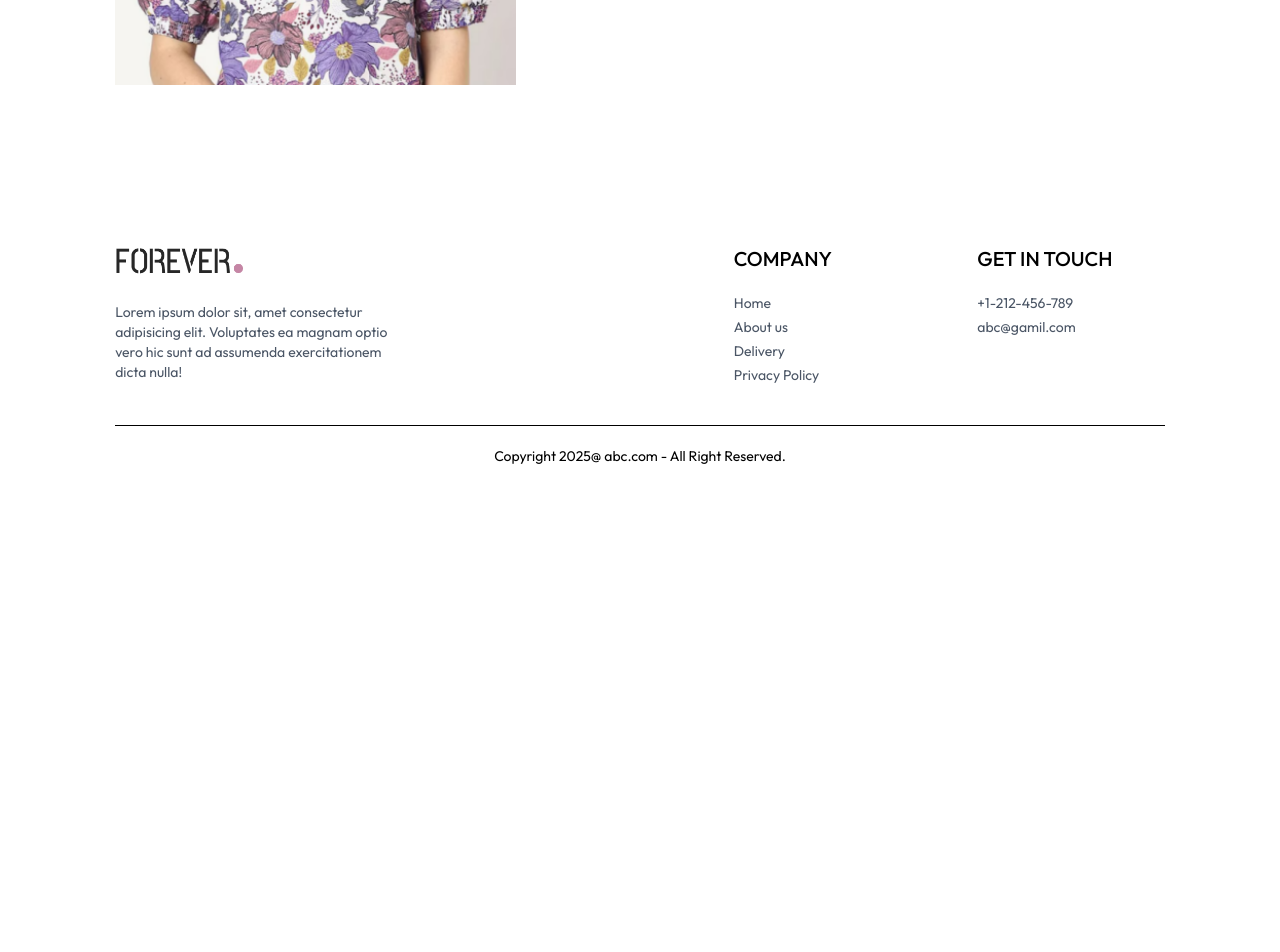
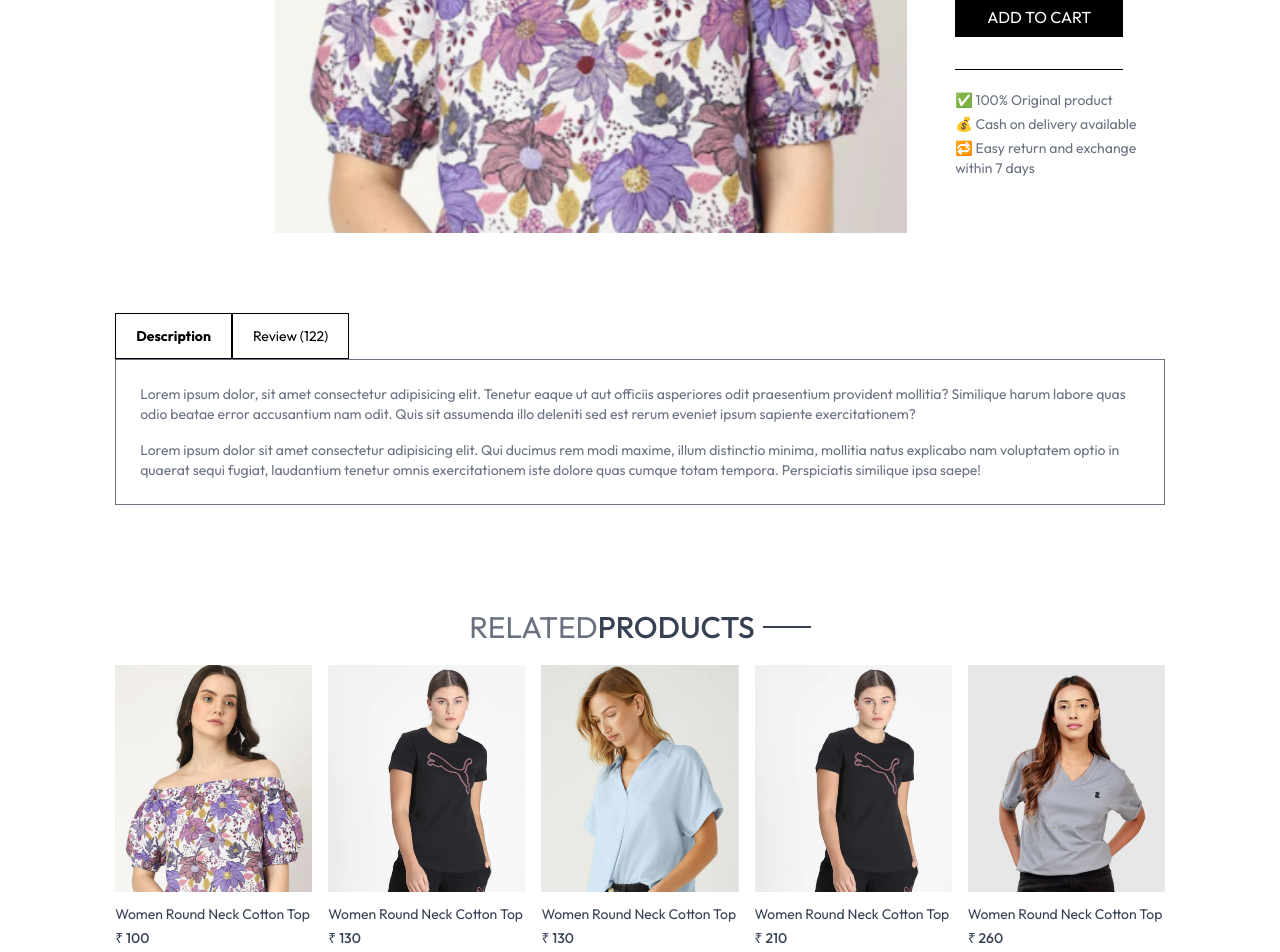
Before and after one commit to akhilesh-yadav026/E-Fashion, a React (Vite) app: page /product/aaaaa in a window 1280 px wide. Shown: the part 620-1572 px from the top of the page. Before the commit the page ends 1106 px from the top, so only its background shows below. Built offline with nearby package versions, Linux system fonts and the light colour scheme.

Commit message:
Add and Update

```diff
--- a/package.json
+++ b/package.json
@@ -14,6 +14,7 @@
     "react": "^19.1.0",
     "react-dom": "^19.1.0",
     "react-router-dom": "^7.6.2",
+    "react-toastify": "^11.0.5",
     "tailwindcss": "^4.1.10"
   },
   "devDependencies": {
--- a/src/App.jsx
+++ b/src/App.jsx
@@ -12,10 +12,12 @@
 import Navbar from './components/Navbar'
 import Footer from './components/Footer'
 import SearchBar from './components/SearchBar'
+import { ToastContainer, toast } from 'react-toastify';
 
 const App = () => {
   return (
     <div className='px-4 sm:px-[5vw] md:px-[7vw] lg:px-[9vw]'>
+      <ToastContainer />
       <Navbar />
       <SearchBar />
       <Routes>
--- /dev/null
+++ b/src/components/CartTotal.jsx
@@ -0,0 +1,34 @@
+import React, { useContext } from 'react'
+import { ShopContext } from '../context/ShopContext'
+import Title from './Title';
+
+const CartTotal = () => {
+
+    const{currency,delivery_fee,getCartAmount} = useContext(ShopContext);
+  return (
+    <div className='w-full'>
+        <div className="text-2xl">
+            <Title text1={'CART'} text2={'TOTAL'} />
+        </div>
+        <div className="flex flex-col gap-2 mt-2 text-sm">
+            <div className="flex justify-between">
+                <p>Subtotal</p>
+                <p>{currency}{getCartAmount()}.00</p>
+            </div>
+            <hr />
+            <div className="flex justify-between">
+                <p>Shipping Fee</p>
+                <p>{currency}{delivery_fee}.00</p>
+            </div>
+            <hr />
+            <div className="flex justify-between">
+               <b>Total</b>
+               <b>{currency}{getCartAmount() === 0 ? 0 :getCartAmount() + delivery_fee }.00</b>
+
+            </div>
+        </div>
+    </div>
+  )
+}
+
+export default CartTotal
--- a/src/components/Navbar.jsx
+++ b/src/components/Navbar.jsx
@@ -6,7 +6,7 @@
 const Navbar = () => {
 
     const [visible, setVisible] = useState(false);
-    const {setShowSearch} = useContext(ShopContext)
+    const {setShowSearch, getCartCount} = useContext(ShopContext)
 
     return (
         <div className='flex items-center justify-between py-5 font-medium'>
@@ -53,7 +53,7 @@
                 </div>
                 <Link to="/cart" className='relative'>
                     <img src={assets.cart_icon} className='w-5 min-w-5' alt="" />
-                    <p className='absolute right-[-5px] bottom-[-5px] w-4 text-center leading-4 bg-black text-white aspect-square rounded-full text-[8px]rounded'>3</p>
+                    <p className='absolute right-[-5px] bottom-[-5px] w-4 text-center leading-4 bg-black text-white aspect-square rounded-full text-[8px]'>{getCartCount()}</p>
                 </Link>
 
                 <img onClick={() => {
--- /dev/null
+++ b/src/components/RelatedProduct.jsx
@@ -0,0 +1,39 @@
+import React, { useContext, useEffect, useState } from 'react'
+import { ShopContext } from '../context/ShopContext'
+import Title from './Title'
+import ProductItem from './ProductItem'
+
+const RelatedProduct = ({ category, subCategory }) => {
+    const { products } = useContext(ShopContext)
+    const [related, setRelated] = useState([])
+
+
+    useEffect(() => {
+
+        if (products.length > 0) {
+            let productCpy = products.slice();
+            productCpy = productCpy.filter(item => category === item.category)
+            productCpy = productCpy.filter(item => subCategory === item.subCategory)
+
+            setRelated(productCpy.slice(0, 5))
+        }
+
+    }, [products])
+    return (
+        <div className='my-24'>
+            <div className="text-center text-3xl py-2">
+                <Title text1={'RELATED'} text2={'PRODUCTS'} />
+            </div>
+            <div className="grid grid-cols-2 sm:grid-cols-3 md:grid-cols-4 lg:grid-cols-5 gap-4 gap-y-6">
+                {
+                    related.map((item, index) => (
+                        <ProductItem key={index} id={item._id} name={item.name} image={item.image} price={item.price} />
+                    ))
+                }
+            </div>
+        </div>
+
+    )
+}
+
+export default RelatedProduct
--- a/src/context/ShopContext.jsx
+++ b/src/context/ShopContext.jsx
@@ -1,24 +1,98 @@
-import { createContext, useState } from "react";
+import { createContext, useEffect, useState } from "react";
 import { products } from "../assets/assets";
+import { toast } from "react-toastify";
+import { useNavigate } from "react-router-dom";
 
 
-export  const ShopContext = createContext();
+export const ShopContext = createContext();
 
-const ShopContextProvider = (props)=>{
+const ShopContextProvider = (props) => {
     const currency = "₹";
     const delivery_fee = 10;
-    const[search,setSearch] = useState('')
+    const [search, setSearch] = useState('')
     const [showSearch, setShowSearch] = useState(false)
+    const [cartItems, setCartItems] = useState({})
+    const navigate = useNavigate()
+
+    const addToCart = (itemId, size) => {
+
+        if (!size) {
+            toast.error('Select Product Size')
+            return;
+        }
+        let cartData = structuredClone(cartItems);
+        if (cartData[itemId]) {
+            if (cartData[itemId][size]) {
+                cartData[itemId][size] += 1;
+            } else {
+                cartData[itemId][size] = 1;
+            }
+        }
+        else {
+            cartData[itemId] = {};
+            cartData[itemId][size] = 1;
+        }
+        setCartItems(cartData)
+    }
+
+  const getCartCount = () => {
+    let totalCount = 0;
+    for (const itemId in cartItems) {
+        const sizeData = cartItems[itemId];
+        for (const size in sizeData) {
+            const quantity = sizeData[size];
+            if (quantity > 0) {
+                totalCount += quantity;
+            }
+        }
+    }
+    return totalCount;
+};
+
+{/* <div>
+    // itemId loops through each product in the cart.
+
+// sizeData represents the object of sizes and quantities for that product.
+
+// size loops through the available sizes.
+
+// quantity is the count for each size.
+</div> */}
+
+const updateQuantity =async(itemId,size,quantity)=>{
+    let cartData = structuredClone(cartItems)
+    cartData[itemId][size] = quantity;
+    setCartItems(cartData)
+}
+
+const getCartAmount =()=>{
+    let totalamount = 0;
+    for(const items in cartItems){
+        let itemInfo = products.find((product)=>product._id === items );
+        for(const item in cartItems[items]){
+            try {
+                if (cartItems[items][item] > 0) {
+                    totalamount += itemInfo.price * cartItems[items][item];
+                }
+            } catch (error) {
+
+            }
+        }
+
+    }
+        return totalamount;
+}
+
 
     const value = {
-        products,currency,delivery_fee,search,setSearch,showSearch,setShowSearch
+        products, currency, delivery_fee, search, setSearch, showSearch, setShowSearch, cartItems, addToCart, getCartCount,updateQuantity , getCartAmount, navigate
     }
 
-    return(
+    return (
         <ShopContext.Provider value={value}>
             {props.children}
         </ShopContext.Provider>
     )
 }
 
-export  default ShopContextProvider;
+export default ShopContextProvider;
--- a/src/pages/Cart.jsx
+++ b/src/pages/Cart.jsx
@@ -1,8 +1,69 @@
-import React from 'react'
+import React, { useContext, useEffect, useState } from 'react'
+import { ShopContext } from '../context/ShopContext'
+import Title from '../components/Title';
+import { assets } from '../assets/assets';
+import CartTotal from '../components/CartTotal';
 
 const Cart = () => {
+  const {products, currency , cartItems , updateQuantity,navigate } = useContext(ShopContext);
+
+  const [cartData , setCartData] = useState([])
+
+  useEffect(()=>{
+    const tempData =[];
+    for(const items in cartItems){
+      for(const item in cartItems[items]){
+        if (cartItems[items][item]) {
+          tempData.push({
+            _id : items,
+            size:item,
+            quantity : cartItems[items][item]
+          })
+        }
+      }
+    }
+    setCartData(tempData);
+
+  },[cartItems])
   return (
-    <div>Cart</div>
+    <div className='border-t pt-14'>
+      <div className="text-2xl mb-3">
+        <Title text1={'YOUR'} text2={'CART'} />
+      </div>
+
+      <div className="">
+        {
+          cartData.map((item , index)=>{
+            const productData = products.find((product)=> product._id === item._id);
+
+            return(
+              <div key={index} className="py-4 border-t border-b text-gray-700 grid grid-cols-[4fr_2fr_0.5fr] items-center gap-4">
+                <div className='flex items-start gap-6'>
+                  <img className='w-16 sm:w-20' src={productData.image[0]} alt="" />
+                  <div className="">
+                    <p className="text-xs sm:text-lg font-medium">{productData.name}</p>
+                    <div className="flex items-center gap-5 mt-2">
+                      <p>{currency}{productData.price}</p>
+                      <p className='px-2 sm:px-3 sm:py-1 border bg-slate-50'>{item.size}</p>
+                    </div>
+                  </div>
+                </div>
+                <input onChange={(e) => e.target.value === ''|| e.target.value === 0 ? null : updateQuantity(item._id,item.size,Number(e.target.value))} type="number" className='border max-w-10 sm:max-w-20 px-1 sm:px-2 py-1' min={1} defaultValue={item.quantity} />
+                <img onClick={()=>updateQuantity(item._id ,item.size ,0)} className='w-4 mr-4 sm:w-5  cursor-pointer' src={assets.bin_icon} alt="" />
+              </div>
+            )
+          })
+        }
+      </div>
+        <div className="flex justify-end my-20">
+          <div className="w-full sm:w-[450px]">
+            <CartTotal />
+            <div className="w-full text-end">
+              <button onClick={()=>navigate('/place-order')} className='bg-black text-white text-sm my-8 px-8 py-3'>PROCEED TO CHECKOUT</button>
+            </div>
+          </div>
+        </div>
+    </div>
   )
 }
 
--- a/src/pages/Product.jsx
+++ b/src/pages/Product.jsx
@@ -2,20 +2,21 @@
 import { useParams } from 'react-router-dom'
 import { ShopContext } from '../context/ShopContext';
 import { assets } from '../assets/assets';
+import RelatedProduct from '../components/RelatedProduct';
 
 const Product = () => {
 
   const { productId } = useParams();
-  const { products,currency } = useContext(ShopContext)
+  const { products, currency , addToCart } = useContext(ShopContext)
   const [productData, setProductData] = useState(false);
   const [image, setImage] = useState('')
-  const[size , setSize]= useState('')
+  const [size, setSize] = useState('')
 
   const fetchProductData = async () => {
     products.map((item) => {
       if (item._id === productId) {
         setProductData(item);
-        console.log(item);
+        // console.log(item);
         setImage(item.image[0])
         return null;
 
@@ -36,7 +37,7 @@
 
         {/* Product Images */}
 
-        <div className="flex-1 flex-col-reverse gap-3 sm:flex-row">
+        <div className="flex flex-col-reverse gap-3 sm:flex-row">
           <div className='flex sm:flex-col overflow-x-auto sm:overflow-y-scroll justify-between sm:justify-normal sm:w-[18.7%] w-full'>
             {
               productData.image.map((item, index) => (
@@ -66,18 +67,42 @@
           <div className="flex flex-col gap-4 my-8">
             <p>Select Size</p>
             <div className='flex gap-2'>
-                  {productData.sizes.map((item , index)=>(
-                    <button onClick={()=>setSize(item)} className={`border py-2 px-4 bg-gray-100 ${item === size ? 'border-orange-500' : ''} `} key={index}>
+              {productData.sizes.map((item, index) => (
+                <button onClick={() => setSize(item)} className={`border py-2 px-4 bg-gray-100 ${item === size ? 'border-orange-500' : ''} `} key={index}>
                   {item}
                 </button>
               ))}
             </div>
           </div>
-              <button className='bg-black py-2 px-8 text-base text-white active:bg-gray-700'>ADD TO CART</button>
+          <button onClick={()=>addToCart(productData._id , size)} className='bg-black py-2 px-8 text-base text-white active:bg-gray-700'>ADD TO CART</button>
           <hr className='mt-8 sm:w-4/5' />
+          <div className="text-sm text-gray-500 mt-5 flex flex-col gap-1">
+            <p>✅ 100% Original product</p>
+            <p>💰 Cash on delivery available</p>
+            <p>🔁 Easy return and exchange within 7 days</p>
+
           </div>
         </div>
       </div>
+      {/* Description and Review Section */}
+      <div className="mt-20">
+        <div className="flex">
+          <b className="border px-5 py-3 text-sm">Description</b>
+          <p className="border px-5 py-3 text-sm">Review (122)</p>
+        </div>
+        <div className="flex flex-col gap-4 border px-6 py-6 text-sm text-gray-500">
+          <p className="">Lorem ipsum dolor, sit amet consectetur adipisicing elit. Tenetur eaque ut aut officiis asperiores odit praesentium provident mollitia? Similique harum labore quas odio beatae error accusantium nam odit. Quis sit assumenda illo deleniti sed est rerum eveniet ipsum sapiente exercitationem?</p>
+          <p>Lorem ipsum dolor sit amet consectetur adipisicing elit. Qui ducimus rem modi maxime, illum distinctio minima, mollitia natus explicabo nam voluptatem optio in quaerat sequi fugiat, laudantium tenetur omnis exercitationem iste dolore quas cumque totam tempora. Perspiciatis similique ipsa saepe!</p>
+        </div>
+      </div>
+
+      {/* Display Related Products */}
+
+      <RelatedProduct category={productData.category} subCategory={productData.subCategory} />
+
+    </div>
+
+
 
   ) : <div className="opacity-0"></div>
 }
```
Also changed, not shown: 1 other file (tests, documents, lock files or other folders). Lines whose indentation alone changed are shown as unchanged.
